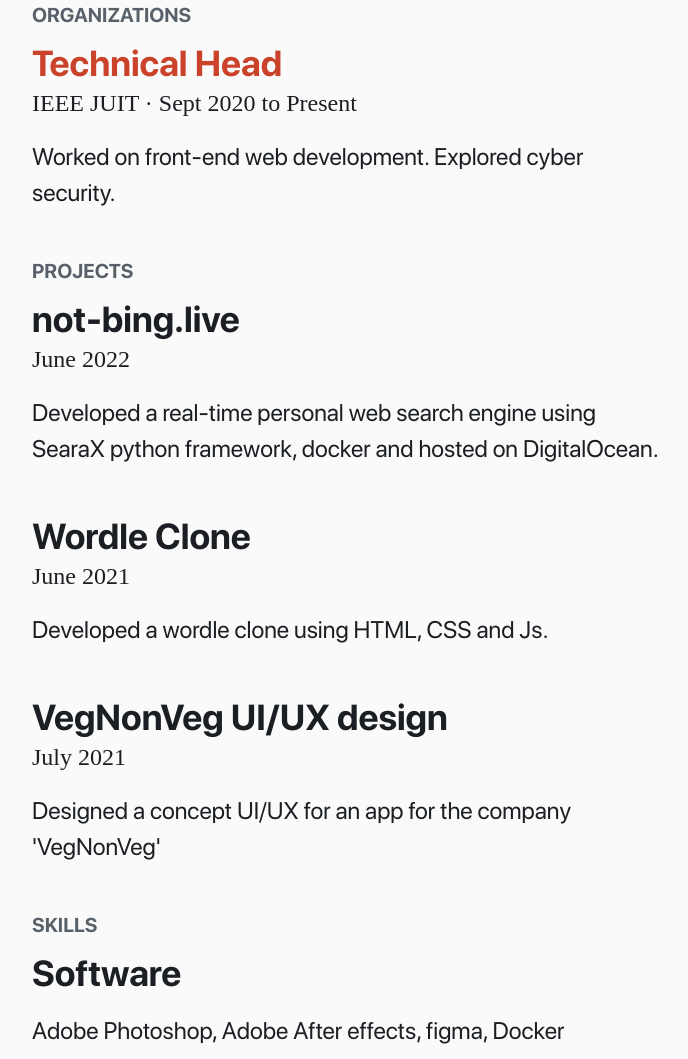
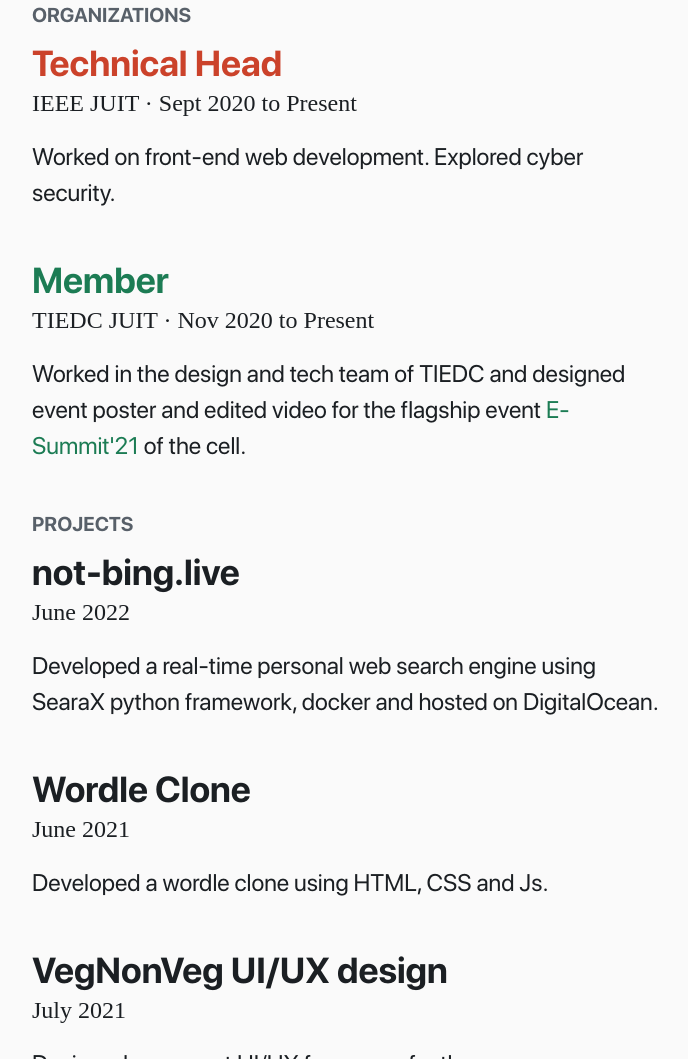
Before and after one commit to vanshgulati16/personal-website, a plain HTML site: page resume.html in a window 1280 px wide. Shown: the part 1176-2235 px from the top of the page, without its empty margins (292-980 px from the left). Drawn offline with nearby package versions, Linux system fonts and the light colour scheme; a web font is replaced by a local one.

Commit message:
Update resume.html

```diff
--- a/resume.html
+++ b/resume.html
@@ -152,14 +152,14 @@
             </p>
         </div>
 
-        <!-- <div class="section">
-            <h3><a href="https://codein.withgoogle.com/archive/" target="_blank" rel="noopener" class="link" style="color: #1C7C54">Open-Source Contributor</a></h3>
-            <p class="medium">Google Code-in, Wikimedia · Dec 2019 to Jan 2020</p>
+        <div class="section">
+            <h3><a href="https://tiedcjuit.in/" target="_blank" rel="noopener" class="link" style="color: #1C7C54">Member</a></h3>
+            <p class="medium">TIEDC JUIT · Nov 2020 to Present </p>
             <br>
             <p>
-                Worked on Wikimedia improving their documentations for new contributors. Translated their common app for Hindi language and created video guidelines for uploading images.
+                Worked in the design and tech team of TIEDC and designed event poster and edited video for the flagship event <a href="https://esummit.tiedcjuit.in/" target="_blank" rel="noopener" class="link" style="color: #1C7C54">E-Summit'21</a> of the cell.
             </p>
-        </div> -->
+        </div>
     <!-- Projects -->
         <div class="section">
             <h5 class="subtitle">Projects</h5>
```
